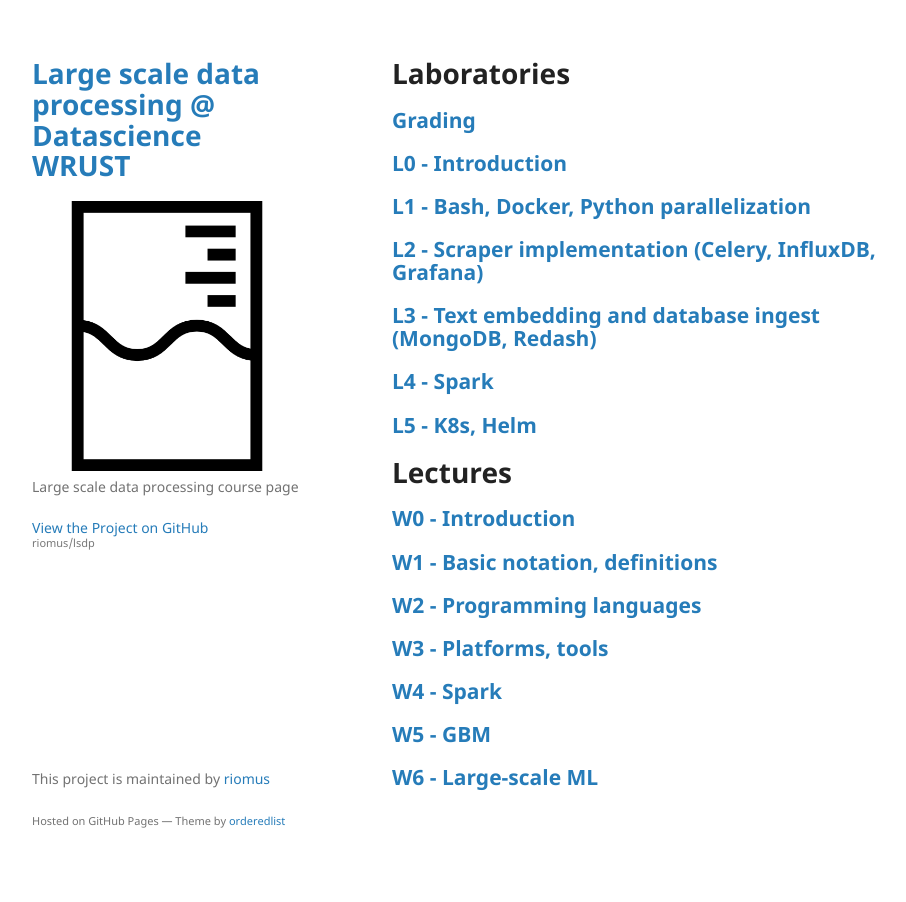
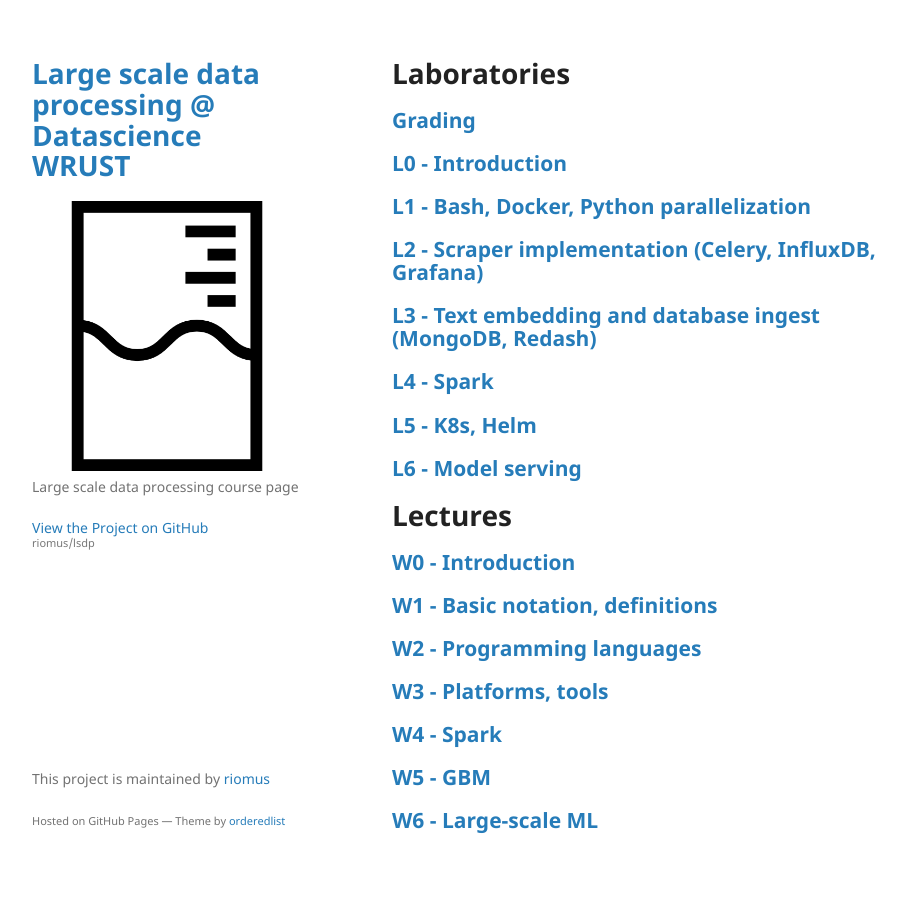
Before and after one commit to riomus/lsdp, a Jekyll site: the page built from index.md, in a window 1280 px wide. Shown: the whole page, without its empty margins (178-1084 px from the left). Built offline with Jekyll 4.4.1, drawn with Linux system fonts in a browser that asks for light colours; our own code applies the rules of GitHub Pages for plain Markdown files.

Commit message:
Add Lab 6

```diff
--- a/index.md
+++ b/index.md
@@ -11,6 +11,7 @@ layout: default
 ## [L3 - Text embedding and database ingest (MongoDB, Redash)](https://github.com/Large-scale-data-processing/l3-2019-base)
 ## [L4 - Spark](https://github.com/Large-scale-data-processing/l4-2019-base)
 ## [L5 - K8s, Helm](https://github.com/Large-scale-data-processing/l5-2019-base)
+## [L6 - Model serving](https://github.com/Large-scale-data-processing/l6-2019-base)
 
 
 # Lectures
```
